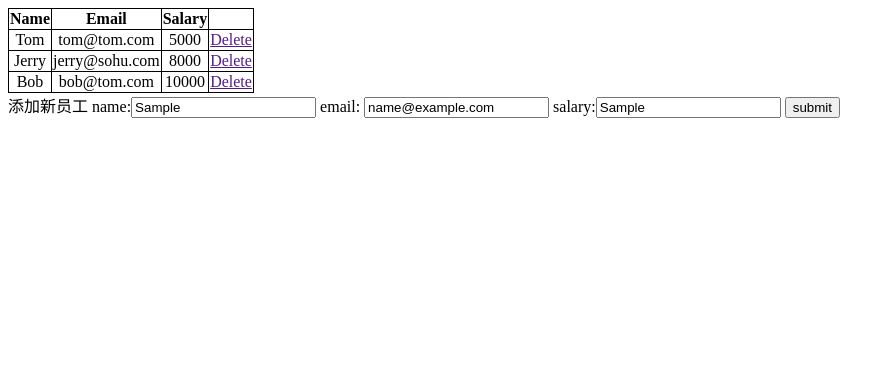
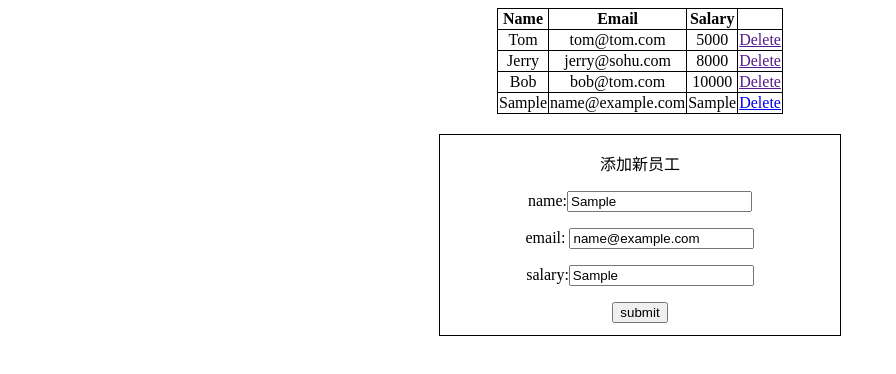
Before and after one commit to pjm1314/Web, a plain HTML site: page dom增刪改练习.html in a window 1280 px wide. Both pictures are taken after typing "Sample", "name@example.com", "Sample" into the empty fields and a click on the button "submit". Shown: the whole page, without its empty margins (0-896 px from the left). Drawn offline with Linux system fonts and the light colour scheme; files that its build step writes are made by us from their sources.

Commit message:
Add files via upload

```diff
--- a/dom增删改练习.css
+++ b/dom增删改练习.css
@@ -1,8 +1,20 @@
 table {
   border-collapse: collapse;
+  margin: 0 auto;
 }
 
 table, th, td {
   border: 1px solid black;
   text-align: center;
 }
+.wrapper{
+	width: 400px;
+	height: 200px;
+	border: 1px solid black;
+	text-align: center;
+	margin: 0 auto;
+	margin-top: 20px;
+}
+input{
+	display: inline-block;
+}
--- a/dom增刪改练习.html
+++ b/dom增刪改练习.html
@@ -34,13 +34,83 @@
 
 		</table>
 		<div class="wrapper">
-			<span id="">
+			<p id="">
 				添加新员工
-			</span>
-			name:<input type="text" />
-			email: <input type="email" />
-			salary:<input type="text" />
-			<button type="submit">submit</button>
+			</p>
+			<p id="">
+				name:<input type="text"  name="empName" id="empName" />
+			</p>
+			<p id="">
+				email: <input type="email" name="email" id="email"/>
+			</p>
+			<p id="">
+				salary:<input type="text" name="salary" id="salary"/>
+			</p>
+
+			<button type="submit" id="addEmp">submit</button>
 		</div>
+		<script type="text/javascript">
+			var allA=document.getElementsByTagName("a");
+			for (var i=0;i<allA.length;i++) {
+				allA[i].onclick=function(){
+					var tr=this.parentNode.parentNode;
+					var name=tr.getElementsByTagName("td")[0].innerHTML;
+					var flag=confirm("是否删除"+name+"?");
+					if(flag){
+						tr.parentNode.removeChild(tr);
+					}
+					return false;
+				}
+			}
+			//为提交按钮添加事件
+			var addEmp=document.getElementById("addEmp");
+			addEmp.onclick=function(){
+				//获取用户填写的信息
+				var name=document.getElementById("empName").value;
+				var email=document.getElementById("email").value;
+				var salary=document.getElementById("salary").value;
+				//创建tr
+				var tr=document.createElement("tr");
+				//创建四个td
+				var nameTd=document.createElement("td");
+				var emailTd=document.createElement("td");
+				var salaryTd=document.createElement("td");
+				var aTd=document.createElement("td");
+				//创建a元素
+				var a=document.createElement("a");
+				//创建文本节点
+				var nameText=document.createTextNode(name);
+				var emailText=document.createTextNode(email);
+				var salaryText=document.createTextNode(salary);
+				var delText=document.createTextNode("Delete");
+				//将文本条件加到td
+				nameTd.appendChild(nameText);
+				emailTd.appendChild(emailText);
+				salaryTd.appendChild(salaryText);
+				a.appendChild(delText);
+				aTd.appendChild(a);
+				tr.appendChild(nameTd);
+				tr.appendChild(emailTd);
+				tr.appendChild(salaryTd);
+				tr.appendChild(aTd);
+				a.href="javascript:;";
+				//为新添加的a添加绑定事件
+					a.onclick=function(){
+					var tr=this.parentNode.parentNode;
+					var name=tr.getElementsByTagName("td")[0].innerHTML;
+					var flag=confirm("是否删除"+name+"?");
+					if(flag){
+						tr.parentNode.removeChild(tr);
+					}
+					return false;
+				}
+				//获取table
+				var emp=document.getElementById("employeeTable");
+				//获取tbody
+				var tbody=emp.getElementsByTagName("tbody")[0];
+				tbody.appendChild(tr);
+
+			}
+		</script>
 	</body>
 </html>
```
Also changed, not shown: 使用dom操作css.html (added, +40 -0 lines), 查询dom的其它方法.html (added, +39 -0 lines).
